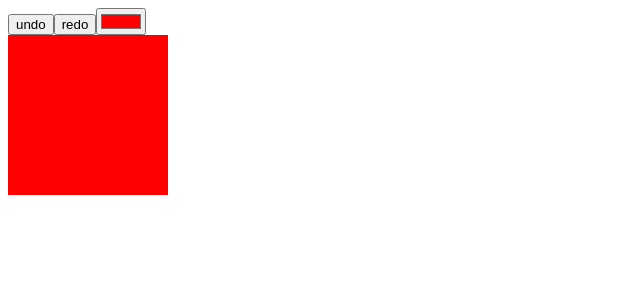
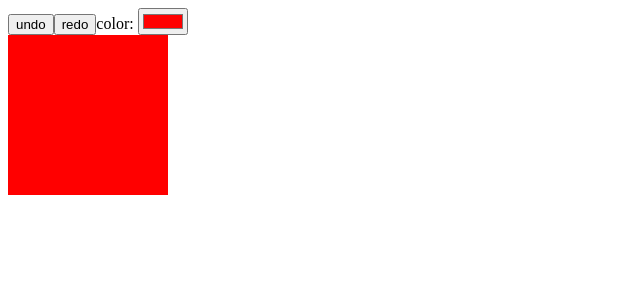
Before and after one commit to sformichella/lab-34-reducer, a React app: page / in a window 1280 px wide. Shown: the top 300 px of the page, without its empty margins (0-640 px from the left). Built offline with nearby package versions, Linux system fonts and the light colour scheme.

Commit message:
add label for color picker

```diff
--- a/src/components/app/App.jsx
+++ b/src/components/app/App.jsx
@@ -37,7 +37,9 @@ function App() {
     <>
       <button onClick={undo}>undo</button>
       <button onClick={redo}>redo</button>
+      <label htmlFor="color-picker">color: </label>
       <input
+        id="color-picker"
         type="color"
         value={current}
         onChange={({ target }) => record(target.value)}
```
